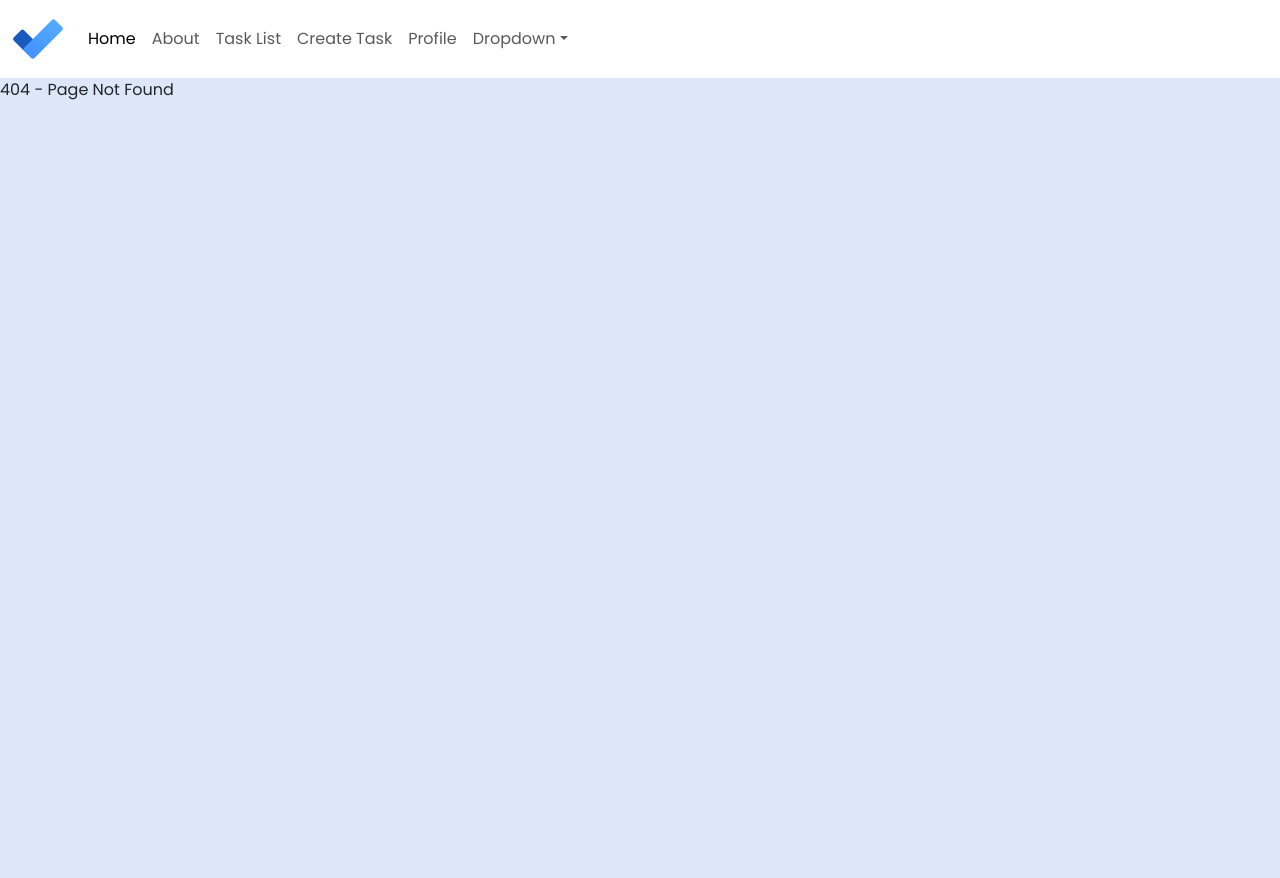
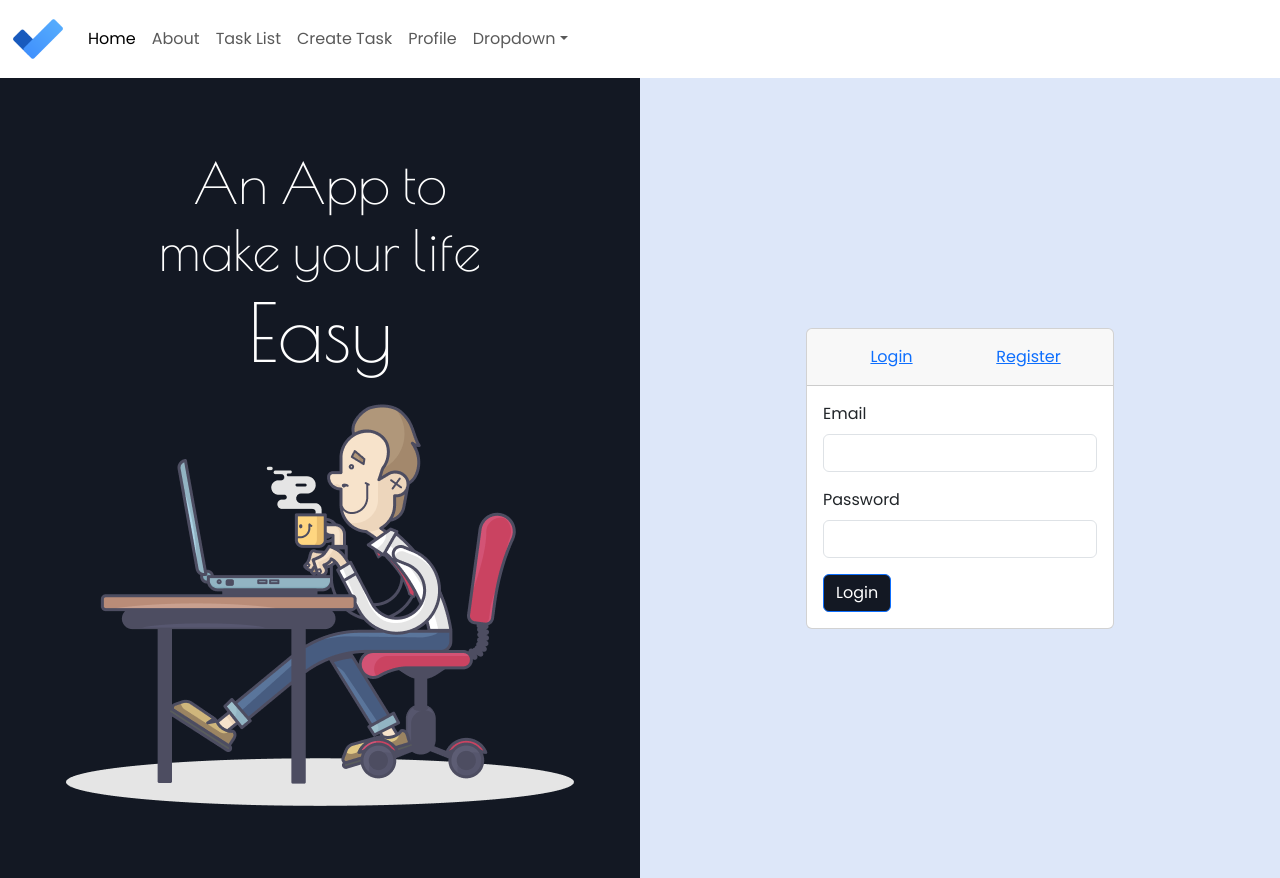
Before and after one commit to vipink28/todo-app-oct, a React (Create React App) app: page /login in a window 1280 px wide. Before the commit this address had no page. Before the commit the page ends 800 px from the top, so only its background shows below. Built offline with nearby package versions, Linux system fonts and the light colour scheme.

Commit message:
login created

```diff
--- /dev/null
+++ b/db.json
@@ -0,0 +1,23 @@
+{
+  "users": [
+    {
+      "name": "Vipin",
+      "email": "vipink@gmail.com",
+      "password": "admin",
+      "id": 1
+    },
+    {
+      "name": "Vipin",
+      "email": "vipins@gmail.com",
+      "password": "admin",
+      "id": 2
+    },
+    {
+      "name": "Vipin",
+      "email": "vipin@gmail.com",
+      "password": "admin",
+      "id": 3
+    }
+  ],
+  "tasks": []
+}
--- a/src/App.js
+++ b/src/App.js
@@ -8,13 +8,18 @@
 import Profile from './pages/Profile';
 import PageNotFound from './pages/PageNotFound';
 import Navbar from './components/Navbar';
+import Login from './auth/Login';
+import Register from './auth/Register';
 
 function App() {
   return (
     <BrowserRouter>
     <Navbar />
       <Routes>
-        <Route path='/' element={<Home />}></Route>
+        <Route path='/' element={<Home />}>
+          <Route path='/login' element={<Login />}></Route>
+          <Route path='/register' element={<Register />}></Route>
+        </Route>
         <Route path='/about' element={<About />}></Route>
         <Route path='/task-list' element={<TaskList />}></Route>
         <Route path='/create-task' element={<CreateTask />}></Route>
--- /dev/null
+++ b/src/auth/Login.jsx
@@ -0,0 +1,44 @@
+import React, { useState } from 'react';
+
+function Login(props) {
+
+    const [message, setMessage]=useState("");
+    const [formData, setFormData]=useState();
+    const handleChange=(e)=>{
+        const {name, value} = e.target;
+        setFormData((prev)=>({
+            ...prev,
+            [name]: value
+        }))
+    }
+
+    const submitForm =async(e)=>{
+        e.preventDefault();
+        const response = await fetch(`http://localhost:5000/users?email=${formData.email}&password=${formData.password}`, {method:"GET"});
+        const users = await response.json();
+        if(users.length > 0){
+            setMessage("Logged in successfully");
+        }else{
+            setMessage("Email/Password incorrect");
+        }
+    }
+
+    return (
+        <form>
+
+            <div className="mb-3">
+                <label className='form-label'>Email</label>
+                <input type="text" name='email' className='form-control' onChange={handleChange} />
+            </div>
+
+            <div className="mb-3">
+                <label className='form-label'>Password</label>
+                <input type="password" name='password' className='form-control' onChange={handleChange} />
+            </div>
+            {message}
+            <button className='btn btn-primary' onClick={submitForm}>Login</button>
+        </form>
+    );
+}
+
+export default Login;
--- /dev/null
+++ b/src/auth/Register.jsx
@@ -0,0 +1,55 @@
+import React, { useState } from 'react';
+
+function Register(props) {
+    const [message, setMessage]=useState("");
+    const [formData, setFormData]=useState();
+    const handleChange=(e)=>{
+        const {name, value} = e.target;
+        setFormData((prev)=>({
+            ...prev,
+            [name]: value
+        }))
+    }
+
+    const submitForm=async(e)=>{
+        e.preventDefault();
+        //fetch
+        const config = {
+            method: "POST",
+            headers: {
+                "Content-Type":"application/json"
+            },
+            body:JSON.stringify(formData)
+        }
+        const response = await fetch(`http://localhost:5000/users`, config);
+        console.log(response);
+        if(response.status === 201){
+            setMessage("Registered Successfully");
+        }else{
+            setMessage("something went wrong");
+        }
+    }
+
+    return (
+        <form>
+            <div className='mb-3'>
+                <label className='form-label'>Name</label>
+                <input type="text" className='form-control' name='name' onChange={handleChange} />
+            </div>
+
+            <div className='mb-3'>
+                <label className='form-label'>Email</label>
+                <input type="email" className='form-control' name='email' onChange={handleChange}/>
+            </div>
+
+            <div className='mb-3'>
+                <label className='form-label'>Password</label>
+                <input type="password" className='form-control' name='password' onChange={handleChange}/>
+            </div>
+            {message}
+            <button className='btn btn-primary' onClick={submitForm}>Register</button>
+        </form>
+        );
+}
+
+export default Register;
--- a/src/pages/Home.jsx
+++ b/src/pages/Home.jsx
@@ -1,5 +1,6 @@
 import React from 'react';
 import illustration from '../assets/illustration.png';
+import { Link, Outlet } from 'react-router-dom';
 
 function Home(props) {
     return (
@@ -17,12 +18,13 @@
 
                 <div className="col-lg-6 d-flex align-items-center justify-content-center h-100">
 
-                    <div className="card">
-                        <div className="card-header">
-
+                    <div className="card w-50">
+                        <div className="card-header d-flex">
+                            <Link to="/login" className="w-50 py-2 text-center text-primary">Login</Link>
+                            <Link to="/register" className="w-50 py-2 text-center text-primary">Register</Link>
                         </div>
                         <div className="card-body">
-
+                            <Outlet />
                         </div>
                     </div>
 
```
Also changed, not shown: src/text.txt (added).
